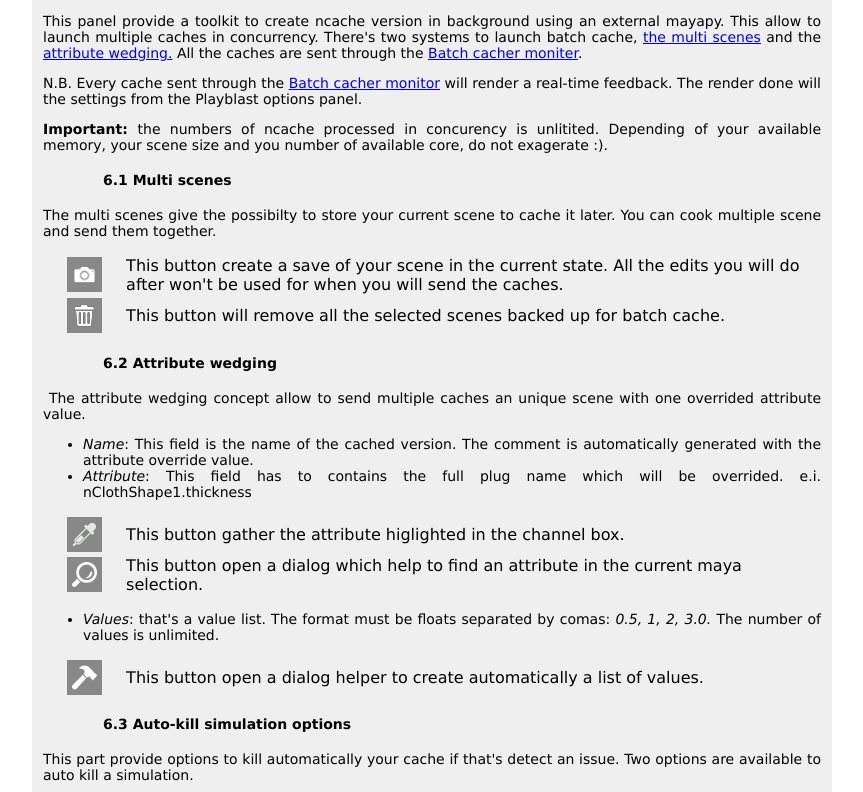
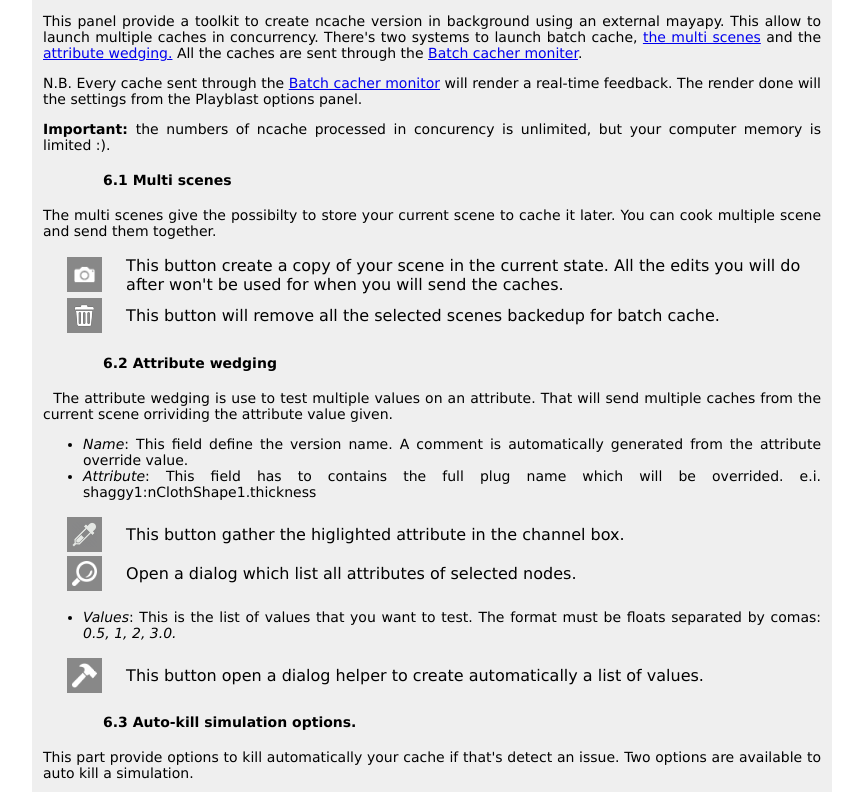
Before and after one commit to luckylyk/ncachefactory, a plain HTML site: page help/index.html in a window 1280 px wide. Shown: the part 3488-4280 px from the top of the page, without its empty margins (208-1071 px from the left). Drawn offline with Linux system fonts and the light colour scheme.

Commit message:
Help update

```diff
--- a/help/index.html
+++ b/help/index.html
@@ -278,8 +278,7 @@
                         monitor</a> will render a real-time feedback. The render done will the settings from
                     the Playblast options panel.</p>
                 <p style="text-align: justify;"><strong>Important: </strong>the numbers of ncache
-                    processed in concurency is unlitited. Depending of your available memory, your scene size and you
-                    number of available core, do not exagerate :).</p>
+                    processed in concurency is unlimited, but your computer memory is limited :).</p>
                 <h4 style="text-align: justify; padding-left: 60px;"><strong><a name="multiscenes"></a>6.1 Multi
                         scenes<br /></strong></h4>
                 <p style="text-align: justify;">The multi scenes give the possibilty to store your current scene to cache it later.
@@ -291,7 +290,7 @@
                                 <center><img style="background-color: #888888; padding: 5px;" src="../icons/flash.png"
                                         width="25" height="25" /></center>
                             </td>
-                            <td style="width: 678.5px; height: 31.8167px;">This button create a save of your scene in
+                            <td style="width: 678.5px; height: 31.8167px;">This button create a copy of your scene in
                                 the current state. All the edits you will do after won't be used for when you will send
                                 the caches.</td>
                         </tr>
@@ -301,19 +300,20 @@
                                         width="25" height="25" /></center>
                             </td>
                             <td style="width: 678.5px; height: 38px;">This button will remove all the selected scenes
-                                backed up for batch cache.</td>
+                                backedup for batch cache.</td>
                         </tr>
                     </tbody>
                 </table>
                 <h4 style="text-align: justify; padding-left: 60px;"><strong><a name="wedging"></a>6.2 Attribute
                         wedging<br /></strong></h4>
-                <p style="text-align: justify;">&nbsp;The attribute wedging concept allow to send multiple caches an
-                    unique scene with one overrided attribute value.</p>
+                <p style="text-align: justify;">&nbsp;
+                    The attribute wedging is use to test multiple values on an attribute. That will send multiple caches
+                from the current scene orrividing the attribute value given.</p>
                 <ul style="text-align: justify;">
-                    <li><em>Name</em>: This field is the name of the cached version. The comment is automatically
-                        generated with the attribute override value.</li>
+                    <li><em>Name</em>: This field define the version name. A comment is automatically
+                        generated from the attribute override value.</li>
                     <li><em>Attribute</em>: This field has to contains the full plug name which will be overrided. e.i.
-                        nClothShape1.thickness</li>
+                        shaggy1:nClothShape1.thickness</li>
                 </ul>
                 <table style="width: 770px;">
                     <tbody>
@@ -323,7 +323,7 @@
                                         width="25" height="25" /></center>
                             </td>
                             <td style="width: 678.5px; height: 31.8167px;">
-                                This button gather the attribute higlighted in the channel box.</td>
+                                This button gather the higlighted attribute in the channel box.</td>
                         </tr>
                         <tr style="height: 38px;">
                             <td style="width: 75.5px; height: 38px;">
@@ -331,15 +331,14 @@
                                         src="../icons/magnifyingglass.png" width="25" height="25" /></center>
                             </td>
                             <td style="width: 678.5px; height: 38px;">
-                                <p>This button open a dialog which help to find an attribute in the current maya
-                                selection.</p>
+                                <p>Open a dialog which list all attributes of selected nodes.</p>
                             </td>
                         </tr>
                     </tbody>
                 </table>
                 <ul style="text-align: justify;">
-                    <li><em>Values</em>: that's a value list. The format must be floats separated by comas: <em>0.5, 1,
-                            2, 3.0. </em> The number of values is unlimited.</li>
+                    <li><em>Values</em>: This is the list of values that you want to test.
+                        The format must be floats separated by comas: <em>0.5, 1, 2, 3.0. </em></li>
                 </ul>
                 <table style="width: 770px;">
                     <tbody>
@@ -354,7 +353,7 @@
                     </tbody>
                 </table>
                 <h4 style="text-align: justify; padding-left: 60px;"><strong><a name="killoptions"></a>6.3 Auto-kill
-                        simulation options<br /></strong></h4>
+                        simulation options.<br /></strong></h4>
                 <p style="text-align: justify;">This part provide options to kill automatically your cache if that's
                     detect an issue. Two options are available to auto kill a simulation.</p>
                 <ul style="text-align: justify;">
@@ -468,7 +467,9 @@
                             height="75%/" /></strong></p>
                 <p style="text-align: justify;">This window is a media player which read concurrency two jpeg sequences.
                     The two versions can be compared with wipes and transparency comparison.</p>
+                <p style="text-align: justify;">&nbsp;</p>
                 <h3 style="padding-left: 30px; text-align: justify;"><strong><a name="contactsheet"></a>12. Contact Sheet</strong></h3>
+                <img style="background-color: #888888; padding: 5px;" src="contactsheet.png" width="600" height="400" />
             </td>
         </tr>
     </tbody>
```
Also changed, not shown: help/contactsheet.png (added).
